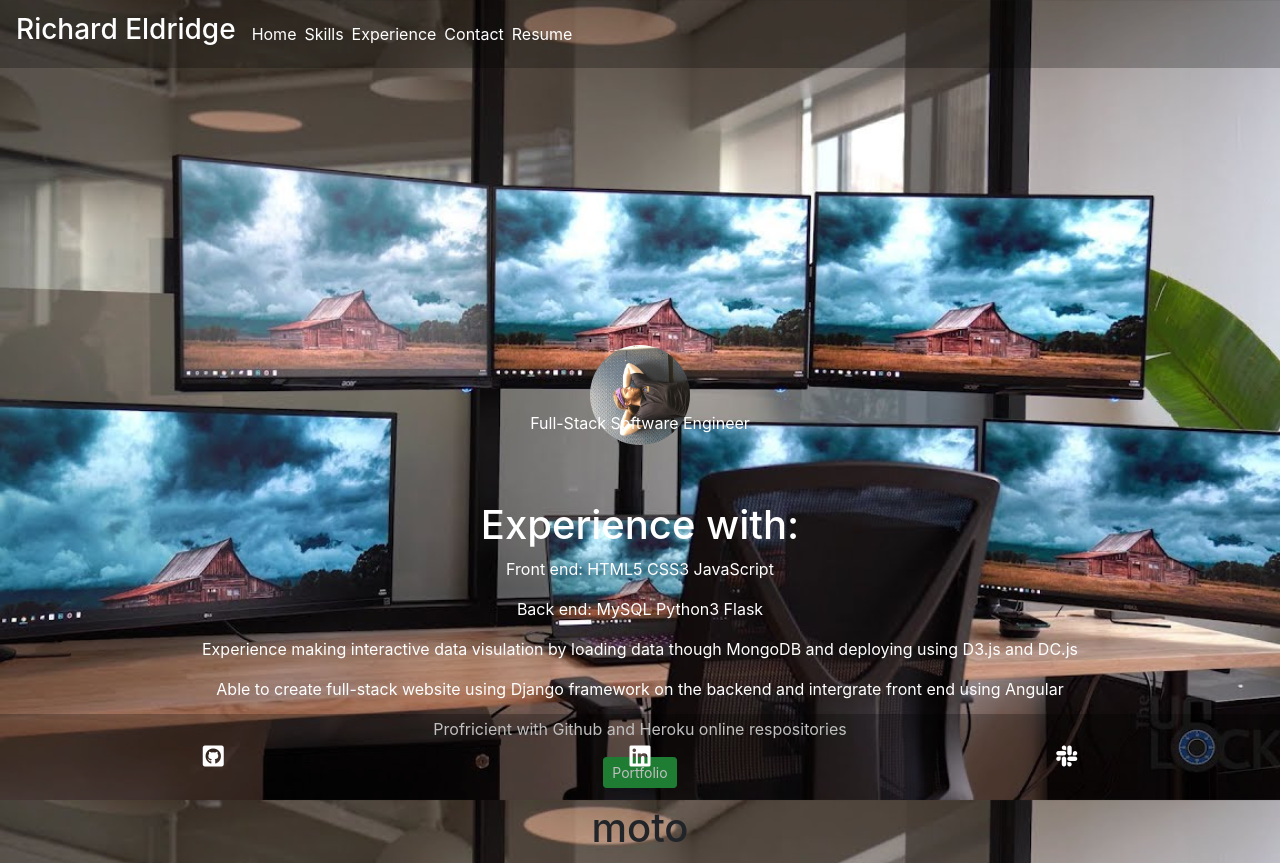
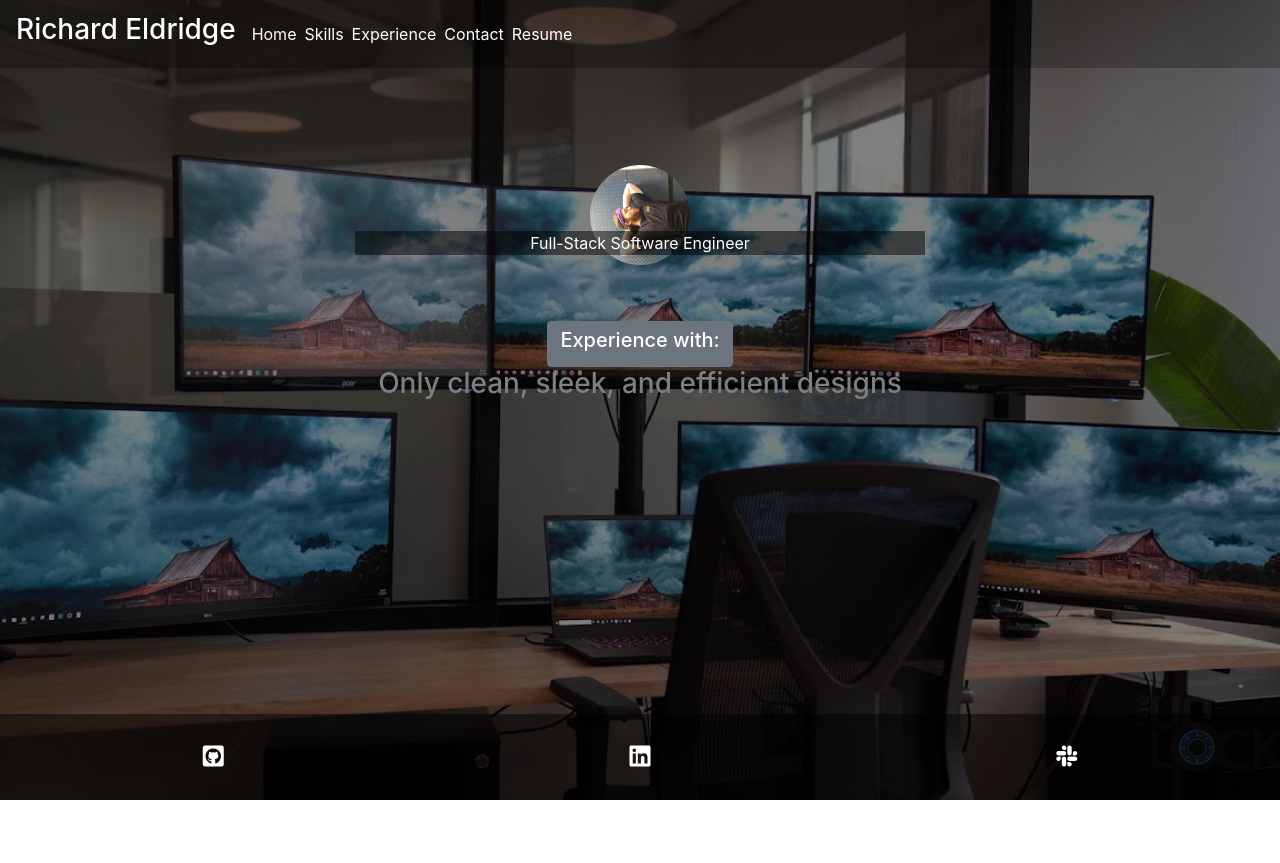
Before and after one commit to Richardaeld/UCD, a plain HTML site: page index.html in a window 1280 px wide. Shown: the top 863 px of the page. After the commit the page ends 800 px from the top, so only its background shows below. Drawn offline with nearby package versions, Linux system fonts and the light colour scheme.

Commit message:
Alpha proof of concept front page (no sub pages finished)

```diff
--- a/css/style.css
+++ b/css/style.css
@@ -3,10 +3,11 @@
     padding: 0;
     border: 0;
 }
+
 body {
 
-   /*background-color: rgb(87, 86, 83); */
-    height: 140vh;
+   background-color: rgb(87, 86, 83);
+    height: 100vh;
 
     background: url("../photo/first.jpg") no-repeat center center fixed;
     -webkit-background-size: cover;
@@ -19,8 +20,9 @@ body {
     justify-content: center;
 
     position: relative;
+
+    display: block;
 }
-
 
 .dimmer-overlay {
     position: absolute;
@@ -28,7 +30,7 @@ body {
     left: 0;
     height: 100%;
     width: 100%;
-    background: rgba(0,0,0,.25);
+    background: rgba(0,0,0,.5);
 }
 
 /* Altering  nav bar  */
@@ -70,16 +72,11 @@ body {
 }
 
 .callout .callout-pad {
-    padding: 20px 0;
-    margin: 20px 0;
+    padding: 40px 0;
+    margin: 40px 0;
 }
 
-/*
-.space {
-    padding: 13% 0;
-    margin: 13% 0;
-}
-*/
+
 /* above should be needed !! bottom is questionable */
 
 
@@ -101,19 +98,11 @@ body {
 
 }
 
-
-
-
 .job-apply {
     text-align: center;
     color: #ffffff;
 }
 
-
-
-.moto {
-    text-align: center;
-}
 
 .networks {
     text-align: center;
@@ -125,7 +114,7 @@ body {
     color: #ffffff;
     font-size: 150%;
     z-index: 1;
-    background-color: rgba(0,0,0,.25);
+    background-color: rgba(0,0,0,.5);
 }
 
 .networks li {
@@ -154,3 +143,22 @@ hr {
     width: 50%;
     border: 3px solid rgb(87, 86, 83);
 }
+
+#subhero-text{
+    background-color: rgba(0,0,0,.5);
+    width:284px;
+}
+
+#front-end {
+
+}
+
+.modal-center {
+    text-align: center;
+}
+
+.moto {
+    text-align: center;
+    color: #ffffff;
+    z-index: 2;
+}
--- a/index.html
+++ b/index.html
@@ -18,9 +18,10 @@
 
 <body>
 
-	<article>
+
 	<!-- Nav  -->
-		<div class="container-fluid navalert-container">
+	<div class="dimmer-overlay">
+		<div class="container-fluid navalert-container hero-img">
 			<nav class="navbar navbar-dark navbar-expand-sm">
 				<a href="/" class="navbar-brand name">
 					<h3> Richard Eldridge</h3>
@@ -40,46 +41,65 @@
 				</div>
 			</nav>
 		</div>
+	</div>
 
 
 	<!--  call out (picture and position) -->
-		<div class="container-fluid">
+	<div class="container">
 		<div class="row callout">
 			<div class="col-12 callout-pad">
 			</div>
 			<div class="col-12">
 				<p> <img src="photo/Id.jpg" alt="Profile picture of Richard E."></p>
 			</div>
-				<div class="col-1"></div>
-				<p class="col-10"> Full-Stack Software Engineer</p>
-				<div class="col-1">
+			<div class="col-1 col-sm-3"></div>
+			<p class="col-10 col-sm-6 " id="subhero-text"> Full-Stack Software Engineer</p>
+			<div class="col-1 col-sm-3">
+			</div>
+		</div>
+	</div>
+
+	<!-- Motal - with skills -->
+    <div class="container">
+		<div class="row">
+			<div class="col-12 modal-center">
+				<div class="modal fade" id="my-Modal">
+					<div class="modal-dialog modal-lg">
+						<div class="modal-content">
+							<div class="modal-header">
+                            <h1>Skills:</h1>
+							</div>
+							<div class="modal-body">
+
+
+                            <!--  revise text size  -->
+
+
+                            <p><h4>Front end:</h4> HTML5 CSS3 JavaScript</p>
+                            <p><h4>Back end:</h4> MySQL Python3 Flask</p>
+                            <p><h4>Interactive data visulation:</h4> through MongoDB and deploying using D3.js and DC.js</p>
+                            <p><h4>back end construction:</h4> through Django framework and front end intergration using Angular</p>
+                            <p><h4>Respository Profriciency:</h4> Github and Heroku</p>
+
+
+							</div>
+							<div class="modal-footer">
+							<input class="btn btn-success" data-dismiss="modal" value="Close">
+		                    </div>
+						</div>
+                    </div>
+                </div>
+            <a href="#" class="btn btn-secondary" data-toggle="modal" data-target="#my-Modal"> <h5>Experience with:</h5></a>
             </div>
         </div>
     </div>
 
 
 
-		<!-- Skills -->
-		<section>
-			<div class="container job-apply">
-				<div class="row">
-					<h1 class="col-12">Experience with:</h1>
-					<p class="col-12">Front end: HTML5 CSS3 JavaScript</p>
-					<p class="col-12">Back end: MySQL Python3 Flask</p>
-					<p class="col-12">Experience making interactive data visulation by loading data though MongoDB and
-						deploying using D3.js and DC.js </p>
-					<p class="col-12">Able to create full-stack website using Django framework on the backend and
-						intergrate front end using Angular</p>
-					<p class="col-12">Profricient with Github and Heroku online respositories</p>
-					<p class="col-12"><button class="btn btn-sm btn-success">Portfolio</button></p>
-				</div>
-			</div>
-		</section>
-
 						<!--  moto/personal info  -->
 						<section>
 							<div class="container moto">
-				<h1>moto</h1>
+								<h3>Only clean, sleek, and efficient designs</h3>
 							</div>
 						</section>
 
@@ -90,24 +110,30 @@
 									<ul class="networks row">
 										<li class="col-4"><a href="https://github.com" target="_blank">
 												<i class="fab fa-github-square"></i> </a></li>
-						<li class="col-4"><a href="https://www.linkedin.com/in/richard-eldridge-4200221ab/"
+										<li class="col-4"><a
+												href="https://www.linkedin.com/in/richard-eldridge-4200221ab/"
 												target="_blank"> <i class="fab fa-linkedin"></i> </a></li>
-						<li class="col-4"><a href="https://slack.com/" target="_blank"> <i class="fab fa-slack"></i>
-							</a>
+										<li class="col-4"><a href="https://slack.com/" target="_blank">
+												<i class="fab fa-slack"></i>
+											</a></li>
 									</ul>
-
+								</div>
+							</div>
 						</footer>
 
-	</article>
+
 
 						<script src="https://code.jquery.com/jquery-3.5.1.slim.min.js"
-		integrity="sha384-DfXdz2htPH0lsSSs5nCTpuj/zy4C+OGpamoFVy38MVBnE+IbbVYUew+OrCXaRkfj" crossorigin="anonymous">
+							integrity="sha384-DfXdz2htPH0lsSSs5nCTpuj/zy4C+OGpamoFVy38MVBnE+IbbVYUew+OrCXaRkfj"
+							crossorigin="anonymous">
 						</script>
 						<script src="https://cdn.jsdelivr.net/npm/popper.js@1.16.0/dist/umd/popper.min.js"
-		integrity="sha384-Q6E9RHvbIyZFJoft+2mJbHaEWldlvI9IOYy5n3zV9zzTtmI3UksdQRVvoxMfooAo" crossorigin="anonymous">
+							integrity="sha384-Q6E9RHvbIyZFJoft+2mJbHaEWldlvI9IOYy5n3zV9zzTtmI3UksdQRVvoxMfooAo"
+							crossorigin="anonymous">
 						</script>
 						<script src="https://stackpath.bootstrapcdn.com/bootstrap/4.5.0/js/bootstrap.min.js"
-		integrity="sha384-OgVRvuATP1z7JjHLkuOU7Xw704+h835Lr+6QL9UvYjZE3Ipu6Tp75j7Bh/kR0JKI" crossorigin="anonymous">
+							integrity="sha384-OgVRvuATP1z7JjHLkuOU7Xw704+h835Lr+6QL9UvYjZE3Ipu6Tp75j7Bh/kR0JKI"
+							crossorigin="anonymous">
 						</script>
 
 
```
Lines whose indentation alone changed are shown as unchanged.
